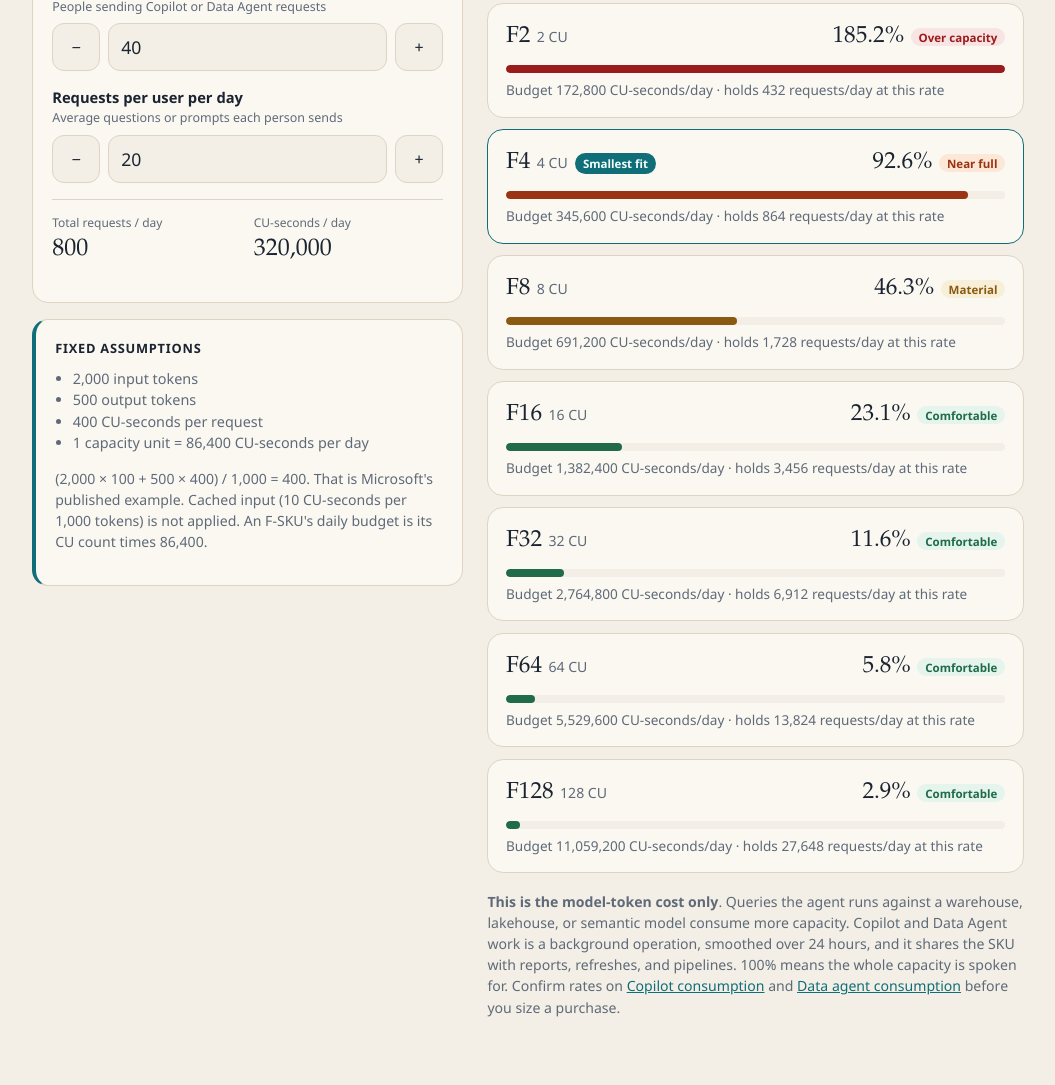
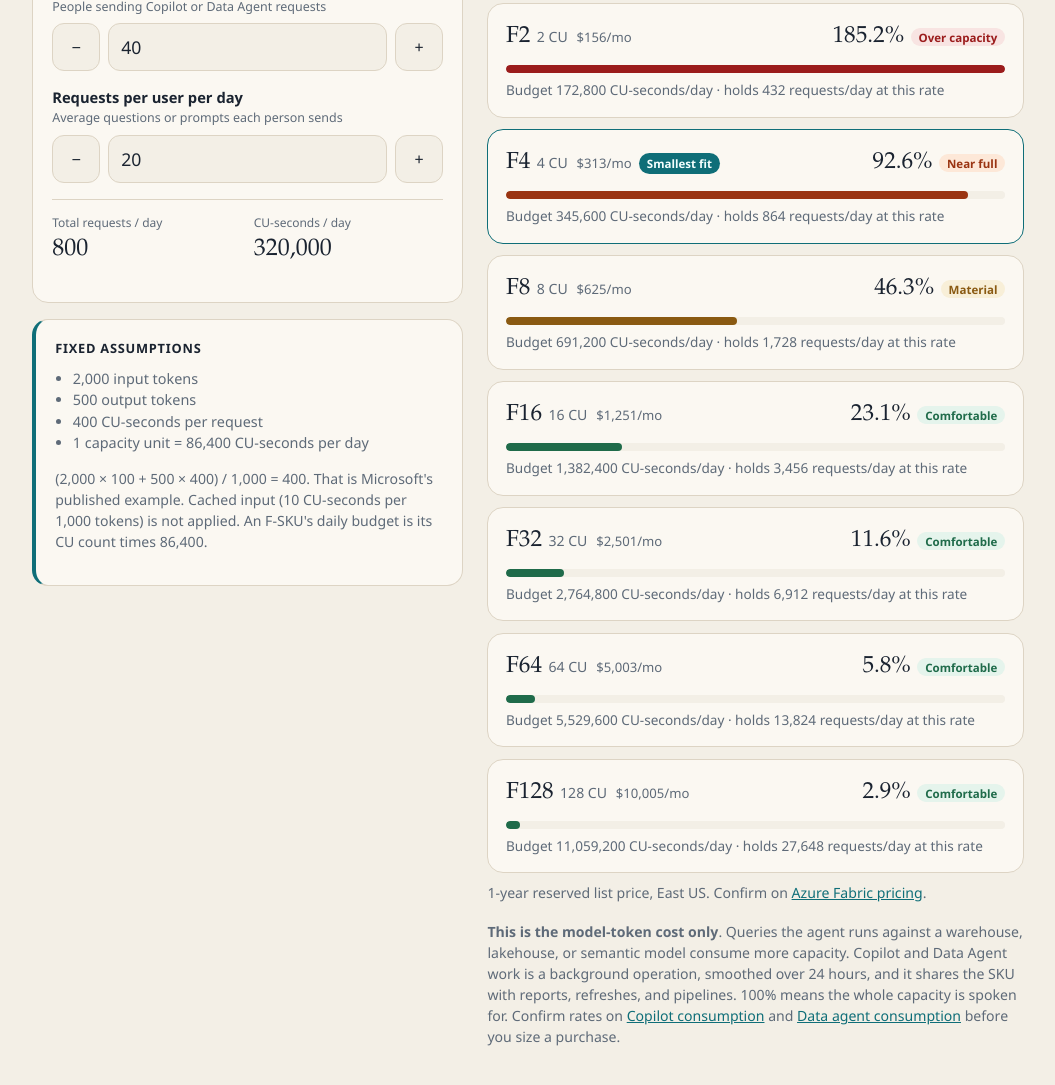
Before and after one commit to dsilalahi/jujutsu, a plain HTML site: page docs/index.html in a window 1280 px wide. Shown: the part 337-1422 px from the top of the page, without its empty margins (112-1167 px from the left). Drawn offline with Linux system fonts and the light colour scheme.

Commit message:
Show East US 1-year reserved F-SKU price on each capacity row

```diff
--- a/docs/index.html
+++ b/docs/index.html
@@ -61,6 +61,7 @@
           </div>
         </div>
         <ol id="skus"></ol>
+        <p class="note price-note">1-year reserved list price, East US. Confirm on <a href="https://azure.microsoft.com/en-us/pricing/details/microsoft-fabric/" target="_blank">Azure Fabric pricing</a>.</p>
         <p class="note foot"><strong>This is the model-token cost only</strong>. Queries the agent runs against a warehouse, lakehouse, or semantic model consume more capacity. Copilot and Data Agent work is a background operation, smoothed over 24 hours, and it shares the SKU with reports, refreshes, and pipelines. 100% means the whole capacity is spoken for. Confirm rates on <a href="https://learn.microsoft.com/en-us/fabric/fundamentals/copilot-fabric-consumption" target="_blank">Copilot consumption</a> and <a href="https://learn.microsoft.com/en-us/fabric/fundamentals/data-agent-consumption" target="_blank">Data agent consumption</a> before you size a purchase.</p>
       </section>
     </div>
@@ -118,7 +119,7 @@
         const pct = (daily / budget) * 100;
         const fits = pct <= 100;
         if (fits && !smallest) smallest = sku[0];
-        return { id: sku[0], cus: sku[1], budget: budget, pct: pct, holds: Math.floor(budget / CU), fits: fits, band: band(pct) };
+        return { id: sku[0], cus: sku[1], budget: budget, pct: pct, holds: Math.floor(budget / CU), fits: fits, band: band(pct), price: Math.round(sku[1] * 938 / 12) };
       });
 
       document.getElementById("fit-line").textContent = smallest
@@ -132,13 +133,14 @@
         li.className = "sku" + (marked ? " fit" : "");
         const width = Math.max(0, Math.min(row.pct, 100));
         li.innerHTML =
-          '<div class="row"><div><span class="sku-name"></span><span class="cus"></span>' +
+          '<div class="row"><div><span class="sku-name"></span><span class="cus"></span><span class="price"></span>' +
           (marked ? '<span class="pill fit">Smallest fit</span>' : "") +
           '</div><div><span class="pct"></span><span class="band"></span></div></div>' +
           '<div class="track" role="meter"><div class="fill"></div></div>' +
           '<p class="meta"></p>';
         li.querySelector(".sku-name").textContent = row.id;
         li.querySelector(".cus").textContent = row.cus + " CU";
+        li.querySelector(".price").textContent = "$" + fmt(row.price) + "/mo";
         li.querySelector(".pct").textContent = pctText(row.pct);
         const badge = li.querySelector(".band");
         badge.textContent = BAND[row.band];
@@ -190,13 +192,14 @@
         const pct = (daily / (sku[1] * DAY)) * 100;
         const fits = pct <= 100;
         if (fits && !smallest) smallest = sku[0];
-        lines.push(sku[0] + "  " + pctText(pct) + "  " + (fits ? "fits" : "over"));
+        lines.push(sku[0] + "  " + pctText(pct) + "  " + (fits ? "fits" : "over") + "  $" + fmt(Math.round(sku[1] * 938 / 12)) + "/mo reserved");
       });
       lines.push("");
       lines.push(smallest
         ? "Smallest SKU that fits this AI load alone: " + smallest
         : "Even F128 is over capacity for this AI load alone.");
       lines.push("LLM tokens only. Queries against warehouse, lakehouse, or semantic models are extra.");
+      lines.push("Prices are East US 1-year reserved list rates.");
       const text = lines.join("\n");
       try { await navigator.clipboard.writeText(text); }
       catch (err) {
--- a/docs/site.css
+++ b/docs/site.css
@@ -181,6 +181,7 @@ li.sku.fit { border-color: var(--accent); }
 .row { display: flex; flex-wrap: wrap; justify-content: space-between; gap: 0.4rem; align-items: baseline; }
 .sku-name { font-family: var(--serif); font-size: 1.45rem; }
 .cus { color: var(--muted); font-size: 0.88rem; margin-left: 0.4rem; }
+.price { color: var(--muted); font-size: 0.82rem; margin-left: 0.55rem; font-variant-numeric: tabular-nums; font-weight: 550; }
 .pill {
   display: inline-block;
   border-radius: 999px;
@@ -203,6 +204,7 @@ li.sku.fit { border-color: var(--accent); }
 .fill.tight { background: var(--hot); }
 .fill.over { background: var(--over); }
 .meta { margin: 0.45rem 0 0; color: var(--muted); font-size: 0.85rem; font-variant-numeric: tabular-nums; }
+.price-note { margin: 0.55rem 0 0; }
 
 .split { display: grid; gap: 0.4rem; margin: 0.8rem 0 1rem; }
 .split-row { display: flex; justify-content: space-between; gap: 0.5rem; font-size: 0.88rem; }
```
Also changed, not shown: docs/workloads.html (+6 -3 lines).
